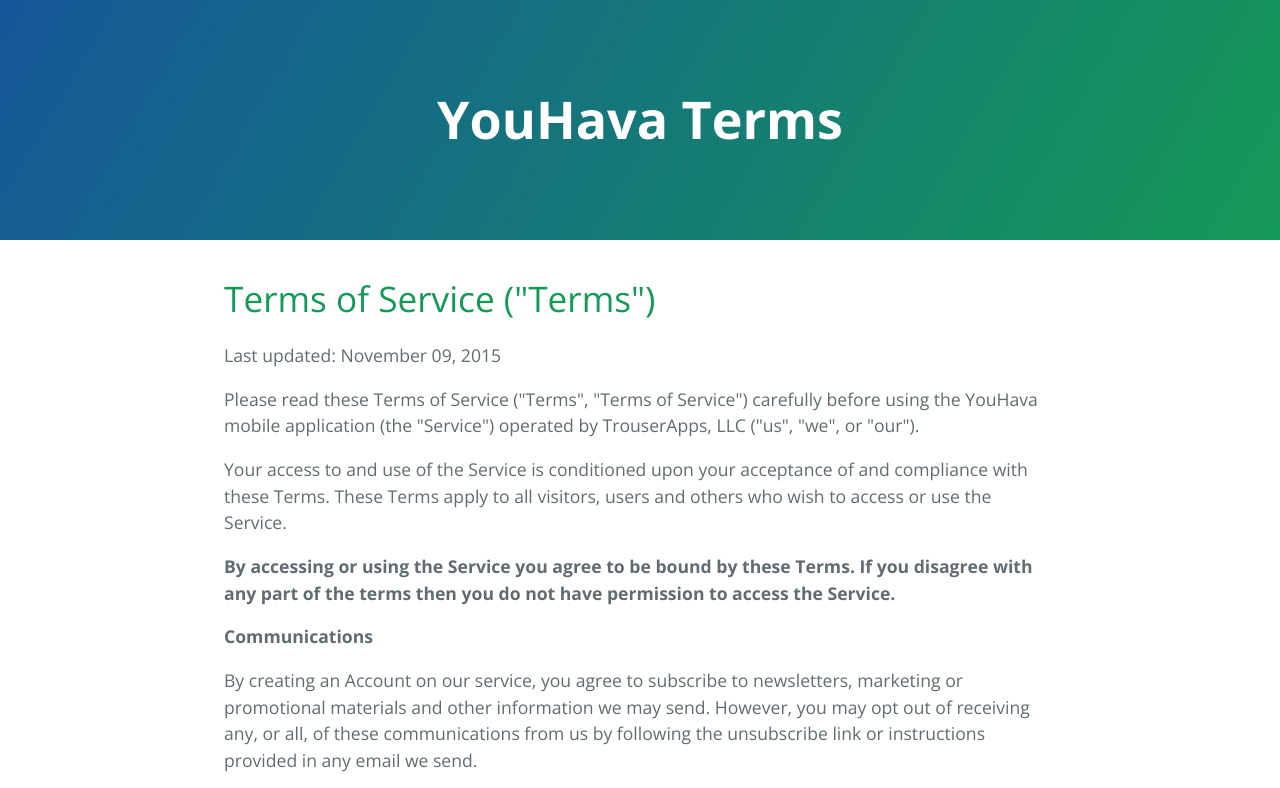
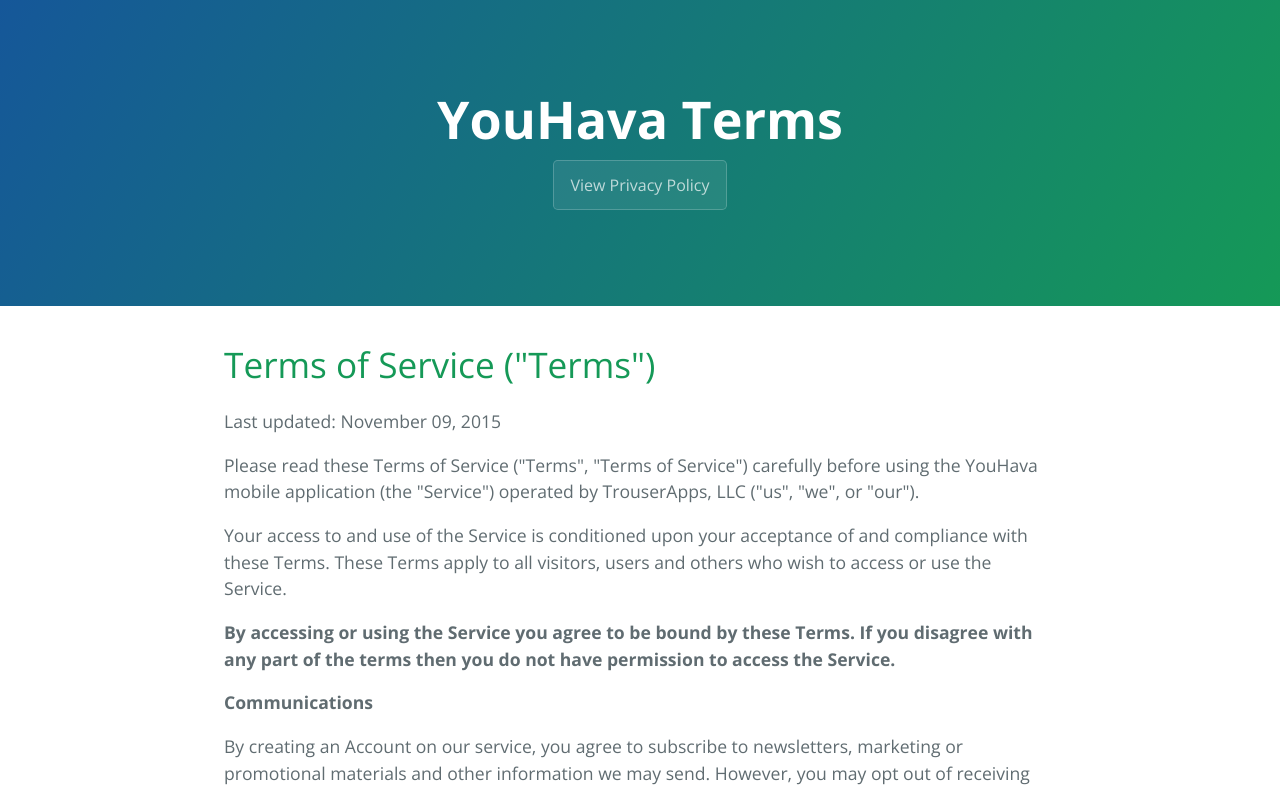
Before and after one commit to TrouserApps/Terms, a plain HTML site: page index.html in a window 1280 px wide. Shown: the top 788 px of the page. Drawn offline with nearby package versions, Linux system fonts and the light colour scheme.

Commit message:
Update index.html

```diff
--- a/index.html
+++ b/index.html
@@ -13,7 +13,7 @@
     <section class="page-header">
       <h1 class="project-name">YouHava Terms</h1>
       <!--<h2 class="project-tagline"></h2>-->
-      <!--<a href="https://github.com/TrouserApps/YouHavaTerms" class="btn">View on GitHub</a>-->
+      <a href="http://trouserapps.github.io/YouHavaPrivacyPolicy/" class="btn">View Privacy Policy</a>
       <!--<a href="https://github.com/TrouserApps/YouHavaTerms/zipball/master" class="btn">Download .zip</a>-->
       <!--<a href="https://github.com/TrouserApps/YouHavaTerms/tarball/master" class="btn">Download .tar.gz</a>-->
     </section>
```
